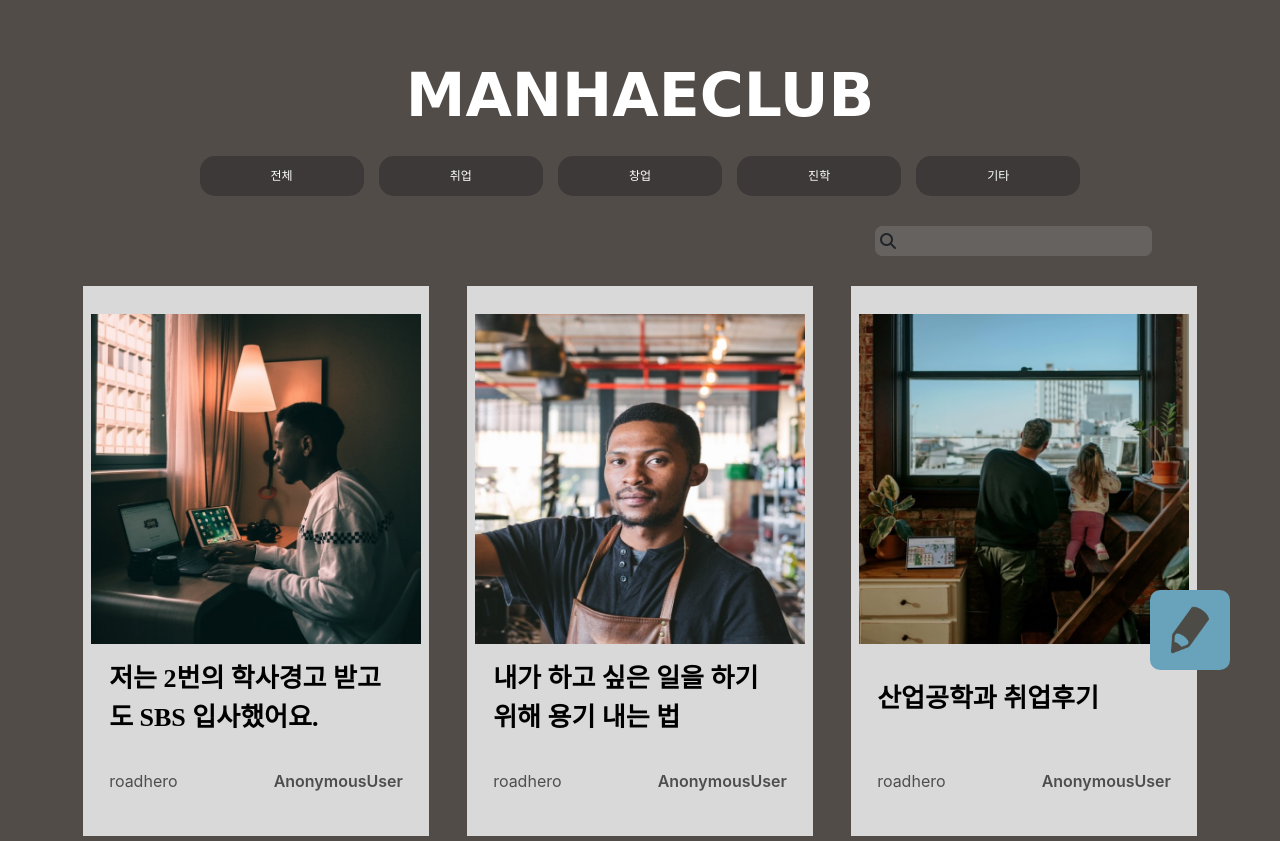
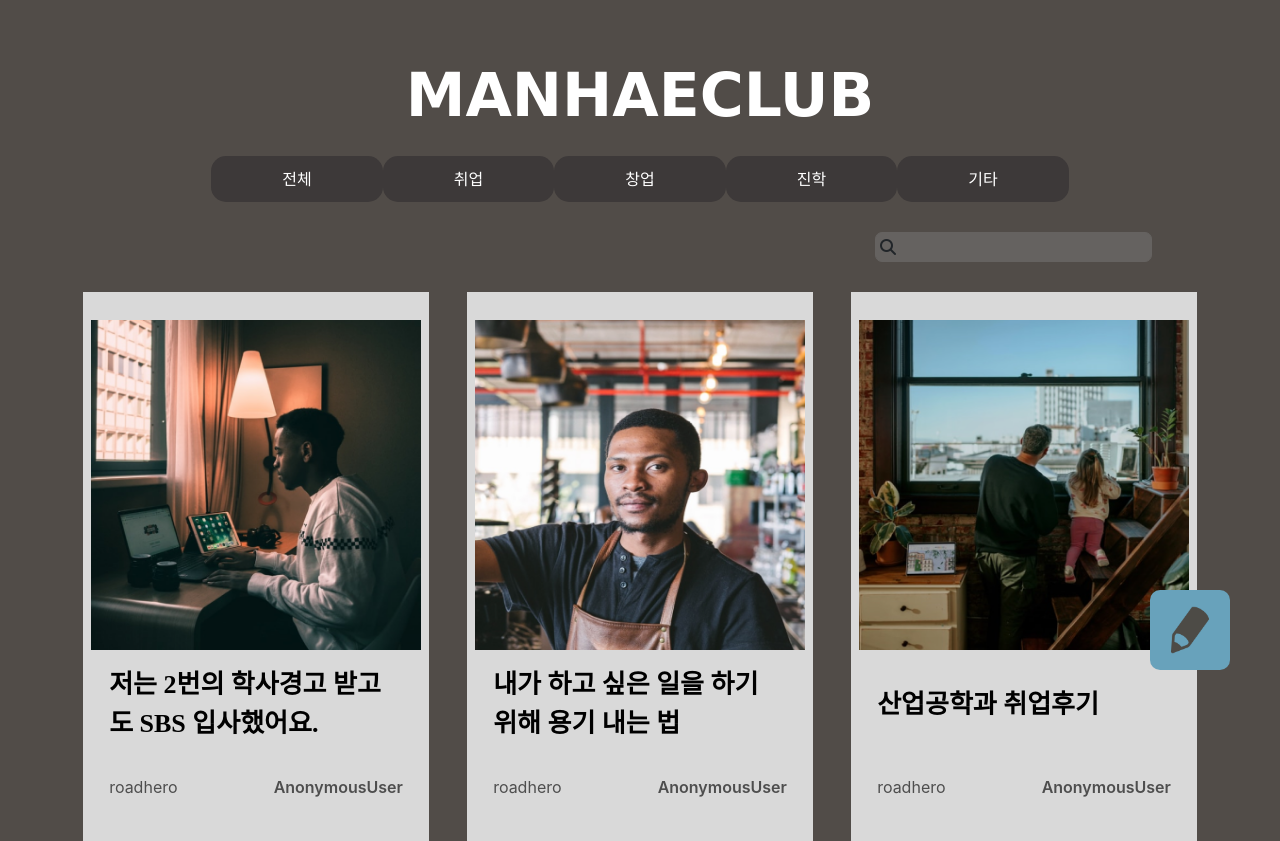
Before and after one commit to assayw119/Simbathon_Roadhero, a Django app: page / in a window 1280 px wide. Shown: the part 80-921 px from the top of the page. Run offline with Django 4.2, Linux system fonts and the light colour scheme; data comes from the database, SQL or seed files in the repository; both versions use the stored data as it was after the commit; some libraries are stand-ins or nearby versions; some web fonts are replaced.

Commit message:
메인페이지 필터링 기능 추가

```diff
--- a/simbathon_project/main/templates/main/mainpage.html
+++ b/simbathon_project/main/templates/main/mainpage.html
@@ -6,23 +6,16 @@
     <section class="title">
         <p>MANHAECLUB</p>
     </section>
-    <section class="button">
-        <div class="btn">
-            <div>전체</div>
-        </div>
-        <div class="btn">
-            <div>취업</div>
-        </div>
-        <div class="btn">
-            <div>창업</div>
-        </div>
-        <div class="btn">
-            <div>진학</div>
-        </div>
-        <div class="btn">
-            <div>기타</div>
-        </div>
-    </section>
+    <form id="magazine" method="get" action="{% url 'main:showmain' %}">
+        {% csrf_token %}
+        <section class="button">
+            <button type="submit" value="all" class="btn" name="magazine">전체</button>
+            <button type="submit" value="취업" class="btn" name="magazine">취업</button>
+            <button type="submit" value="창업" class="btn" name="magazine">창업</button>
+            <button type="submit" value="진학" class="btn" name="magazine">진학</button>
+            <button type="submit" value="기타" class="btn" name="magazine">기타</button>
+        </section>
+    </form>
     <section class="search">
         <form action="">
             <input class="search_input" type="text">
--- a/simbathon_project/main/views.py
+++ b/simbathon_project/main/views.py
@@ -1,3 +1,4 @@
+from unicodedata import category
 from django.shortcuts import render, redirect, get_object_or_404
 from .models import Post, Comment, Community
 from django.utils import timezone
@@ -12,7 +13,16 @@ def intro(request):
 
 
 def showmain(request):
-    posts = Post.objects.all()
+
+    if request.method=='GET':
+        magazine_sort = request.GET.get('magazine')
+        if magazine_sort == 'all' or magazine_sort == None:
+            posts = Post.objects.all()
+        else:
+            posts = Post.objects.filter(category=magazine_sort)
+
+
+
     return render(request, 'main/mainpage.html', {'posts': posts})
 
 
```
Also changed, not shown: simbathon_project/db.sqlite3.
